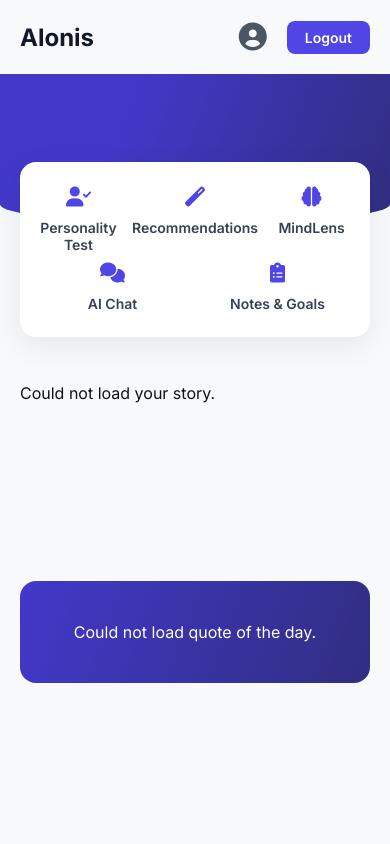
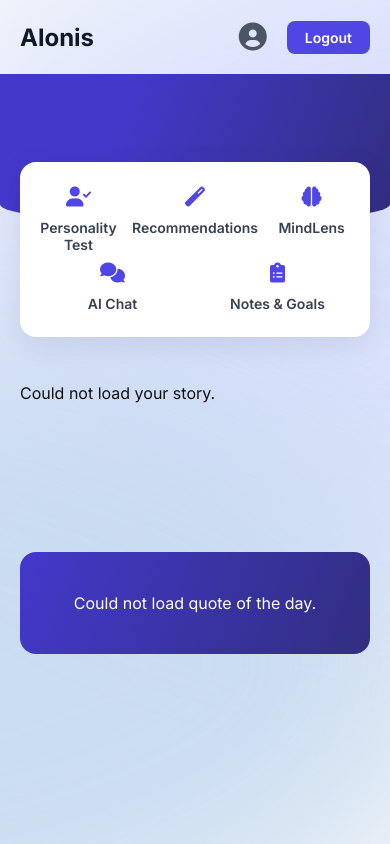
Before and after one commit to oadeniran/alonis-flask-fe, a Flask app: template templates/home.html in a window 390 px wide. Run offline with Flask 3, Linux system fonts and the light colour scheme; the template is opened without the code that fills it, so the values that code supplies are empty; some libraries are stand-ins or nearby versions.

Commit message:
betetr home screen + mobile fix final(hope)

```diff
--- a/static/css/home.css
+++ b/static/css/home.css
@@ -12,6 +12,34 @@
     font-family: 'Inter', sans-serif;
     background-color: #F8F9FA;
     color: #111;
+}
+
+body::before,
+body::after {
+    content: '';
+    position: fixed;
+    z-index: -1;
+    border-radius: 50%;
+    filter: blur(100px);
+    opacity: 0.6;
+}
+
+/* Top-left purple blob */
+body::before {
+    width:1500px;
+    height: 700px;
+    top: -15%;
+    left: -20%;
+    background-color: #C7D2FE; /* Soft indigo/purple */
+}
+
+/* Bottom-right blue blob */
+body::after {
+    width: 1500px;
+    height: 700px;
+    bottom: -20%;
+    right: -20%;
+    background-color: #adcaeb; /* Soft blue */
 }
 
 .dashboard-container {
@@ -100,27 +128,80 @@
     min-height: 0; /* Flexbox fix */
     display: flex;
     flex-direction: column;
+    position: relative;
+    overflow: hidden;
 }
-.story-section h3 {
+
+.story-block {
+    /* These properties will center the entire block */
+    max-width: 1100px;
+    width: 100%;
+    margin-left: auto;
+    margin-right: auto;
+
+    /* These ensure it grows correctly within the non-scrolling layout */
+    flex-grow: 1;
+    min-height: 0;
+    display: flex;
+    flex-direction: column;
+}
+
+.story-content {
+    display: none;
+    flex-grow: 1;
+    overflow-y: auto;
+    background-color:  transparent;
+    border-radius: 50px;
+    border-left: 0;
+    border-right: 0;
+    padding: 40px 35px;   /* Increased horizontal padding */
+    line-height: 1.8;     /* Increased line height for readability */
+    color: #374151;      /* Slightly darker text */
+
+}
+.story-content h3 {
     font-size: 22px;
     font-weight: 600;
     color: #1F2937;
     margin-bottom: 15px;
     flex-shrink: 0;
 }
-.story-content {
-    display: none;
-    flex-grow: 1;
-    overflow-y: auto; /* The story ITSELF is scrollable if long */
-    background-color: #F9FAFB;
-    border-radius: 12px;
-    padding: 20px 30px;
-    line-height: 1.8;
-    color: #4B5563;
+.story-signature {
+    text-align: right;
+    font-style: italic;
+    color: #6B7280; /* A soft grey */
+    margin-top: 15px;
+}
 
-    text-align: justify; /* Justifies the text for clean edges */
-    border-left: 2px solid #E5E7EB;  /* Adds a left border */
-    border-right: 2px solid #E5E7EB; /* Adds a right border */
+.story-section::before,
+.story-section::after {
+    content: 'A\A L\A O\A N\A I\A S'; /* The \A creates a line break */
+    white-space: pre; /* Renders the line breaks */
+
+    position: absolute;
+    top: 0; /* Align to the top of the container */
+    bottom: 0; /* Stretch to the bottom */
+    z-index: 0; /* Places it behind the story content */
+
+    /* Flexbox to vertically center the text inside the pseudo-element */
+    display: flex;
+    align-items: center;
+    justify-content: center;
+
+    font-size: clamp(3rem, 10vh, 5rem);
+    font-weight: 800;
+    line-height: 1.1;
+    color: rgba(200, 202, 207, 0.7); /* A very light, subtle grey */
+}
+
+.story-section::before {
+    left: 60px;
+    animation: float 12s ease-in-out infinite;
+}
+
+.story-section::after {
+    right: 60px;
+    animation-delay: -6s; /* Starts halfway through the animation cycle */
 }
 
 /* Story Skeleton Loader */
@@ -186,14 +267,33 @@
 
 @keyframes shimmer { 100% { transform: translateX(100%); } }
 
+@keyframes float {
+    0% {
+        transform: translateY(0px);
+    }
+    50% {
+        transform: translateY(-20px);
+    }
+    100% {
+        transform: translateY(0px);
+    }
+}
+
 /* --- 6. Mobile Responsiveness --- */
+@media (max-width: 1400px) {
+    .story-section::before,
+    .story-section::after {
+        display: none;
+    }
+
+}
 @media (max-width: 768px) {
     .dashboard-header, .welcome-banner, .story-section {
         padding-left: 20px;
         padding-right: 20px;
     }
     .story-section {
-    flex-grow: 0.5;
+    flex-grow: 0.4; /* Allow the story section to take up less space on smaller screens */
     }
     .features-bar {
         margin-left: 20px;
@@ -207,6 +307,16 @@
     .welcome-text h1 { font-size: 24px; }
     .welcome-text h2 { font-size: 36px; }
 
+    .story-block {
+        max-width: 100%; /* Allow the story block to take full width on smaller screens */
+        padding: 0 20px; /* Add some padding for better spacing */
+        margin: 0; /* Remove auto margins to fit smaller screens */
+
+        flex-grow: 1;
+        flex-basis: 40%; /* Suggest it takes about 40% of the flexible space */
+        min-height: 200px; /* Ensure it has at least some height */
+    }
+
     .quote-section {
         padding: 25px 20px; /* Reduce padding for smaller screens */
         margin: 20px;       /* Use margin to create space from screen edges */
--- a/static/js/home_loader.js
+++ b/static/js/home_loader.js
@@ -13,6 +13,8 @@
                     storyLoader.style.display = 'none';
                     storyContentArea.textContent = data.story;
                     storyContentArea.style.display = 'block';
+
+                    document.querySelector('.story-signature').style.display = 'block';
                 } else {
                     // If the story is empty, show the personalized prompt
                     storyContainer.innerHTML = `
--- a/templates/home.html
+++ b/templates/home.html
@@ -63,13 +63,15 @@
             </section>
 
            <section class="story-section" id="story-container">
-                <h3>Reflective Story</h3>
+                <div class ="story-block">
                     <div class="story-content-loader" id="story-loader">
                         <div class="skeleton-line"></div>
                         <div class="skeleton-line"></div>
                         <div class="skeleton-line short"></div>
                     </div>
                     <div class="story-content" id="story-content-area">
+                        </div>
+                    <p class="story-signature" style="display: none;">— Alonis</p>
                 </div>
             </section>
 
```
Lines whose indentation alone changed are shown as unchanged.
